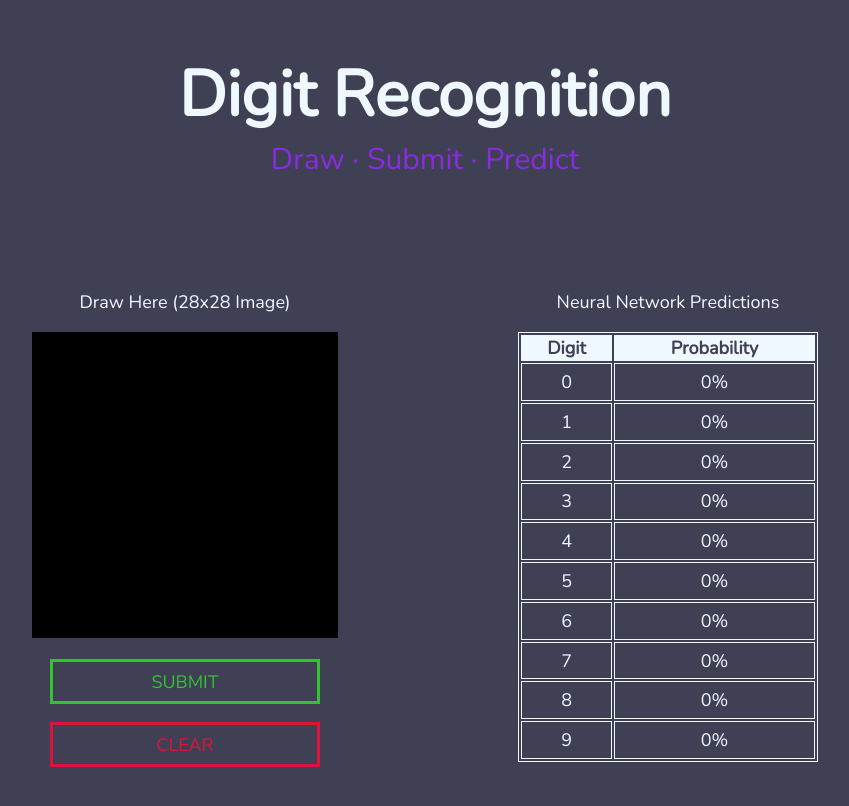
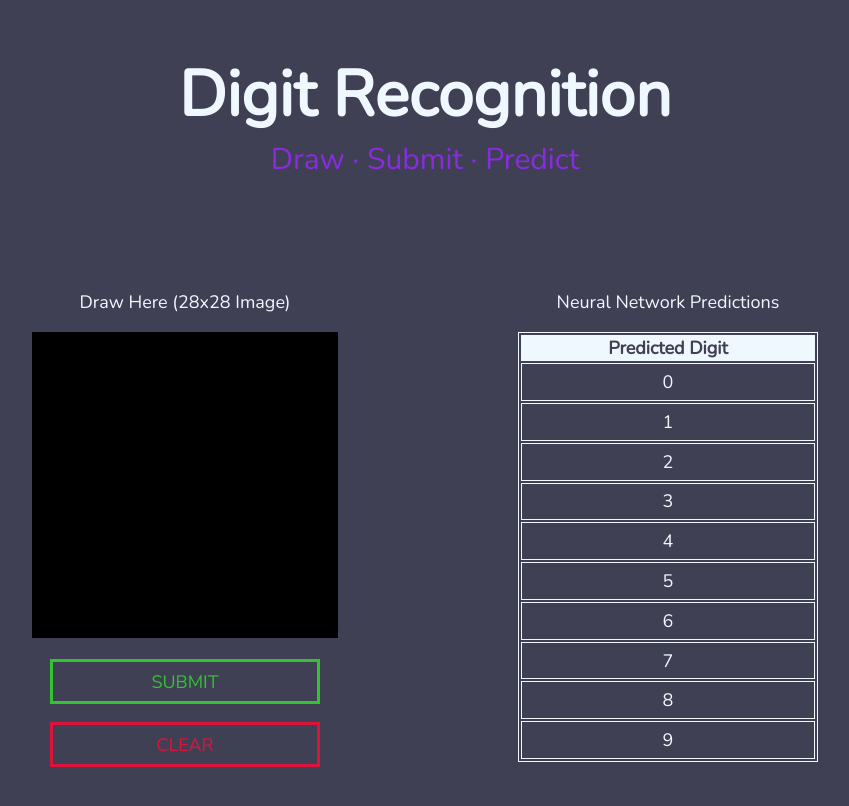
Before and after one commit to rahulio96/Digit-Recognition-App, a React (Create React App) app in the folder client/: page / in a window 1280 px wide. Shown: the top 806 px of the page, without its empty margins (215-1064 px from the left). Built offline with nearby package versions, Linux system fonts and the light colour scheme.

Commit message:
Removed probability from table

```diff
--- a/client/src/components/table/PredictTable.js
+++ b/client/src/components/table/PredictTable.js
@@ -9,8 +9,8 @@ const Table = () => {
         <table className="predict-box">
             <thead>
                 <tr>
-                <th className="header">Digit</th>
-                <th className="header">Probability</th>
+                <th className="header">Predicted Digit</th>
+
                 </tr>
             </thead>
             <tbody>
@@ -18,7 +18,7 @@ const Table = () => {
             {[...Array(10)].map((_, index) => (
                 <tr key={index}>
                     <td>{index}</td>
-                    <td>0%</td>
+
                 </tr>
             ))}
             </tbody>
```
